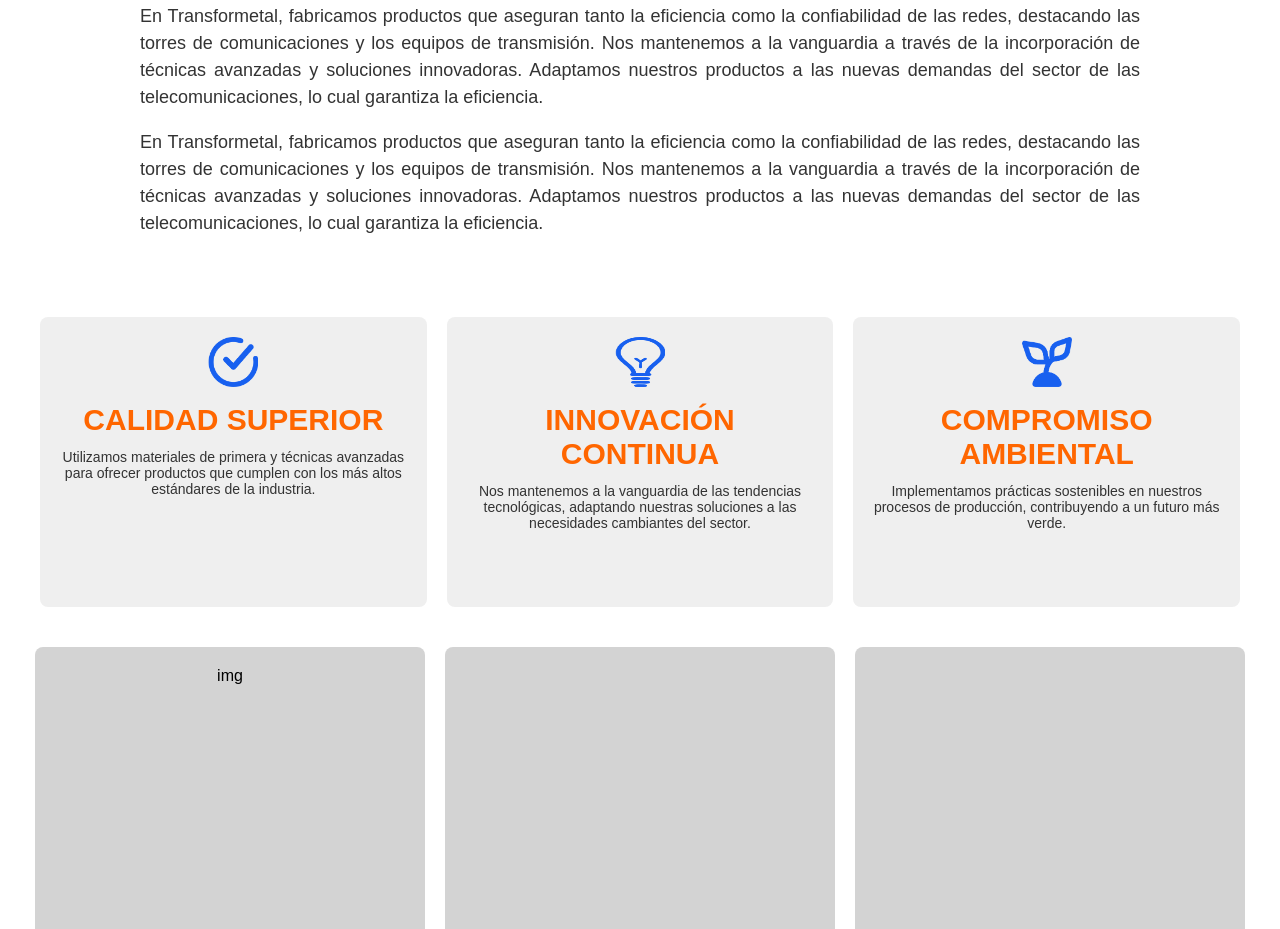
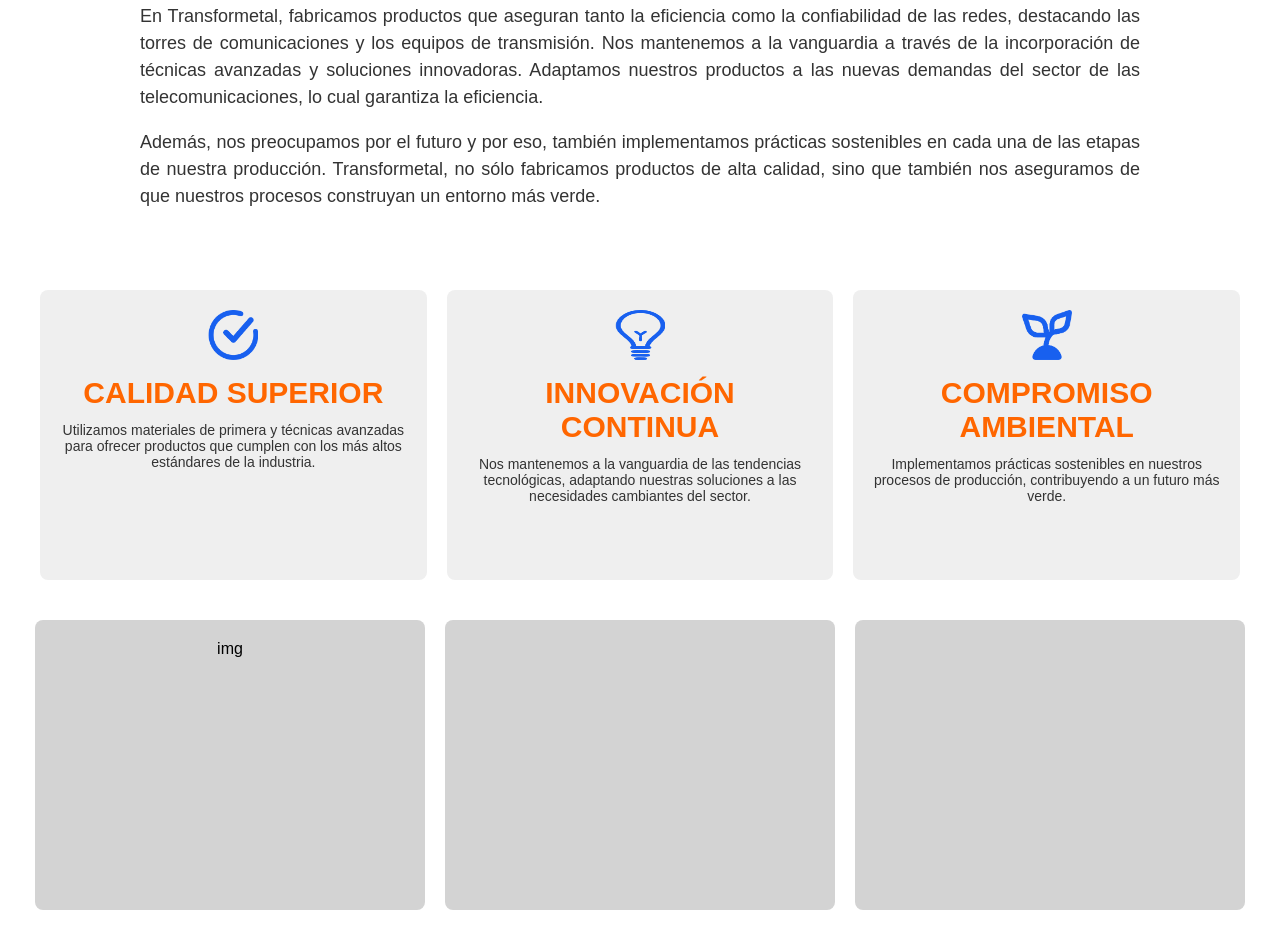
Before and after one commit to LE0-AR/Version2, a plain HTML site: page index.html in a window 1280 px wide. Shown: the part 836-1765 px from the top of the page. Drawn offline with Linux system fonts and the light colour scheme.

Commit message:
Nuevo proceso

```diff
--- a/index.html
+++ b/index.html
@@ -42,10 +42,9 @@
             </p>
             <br>
             <p class="description">
-                En Transformetal, fabricamos productos que aseguran tanto la eficiencia como la confiabilidad de las redes,
-                destacando las torres de comunicaciones y los equipos de transmisión. Nos mantenemos a la vanguardia a través de la incorporación
-                de técnicas avanzadas y soluciones innovadoras. Adaptamos nuestros productos a las nuevas demandas del sector de las telecomunicaciones,
-                lo cual garantiza la eficiencia.
+                Además, nos preocupamos por el futuro y por eso, también implementamos prácticas sostenibles en cada una de las etapas de nuestra
+                producción. Transformetal, no sólo fabricamos productos de alta calidad, sino que también nos aseguramos de que nuestros procesos
+                construyan un entorno más verde.
             </p>
         </div>
 
```
